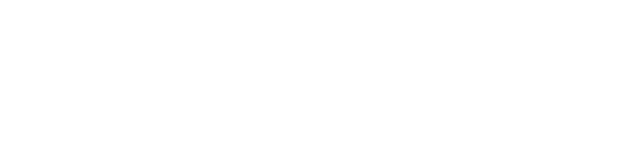
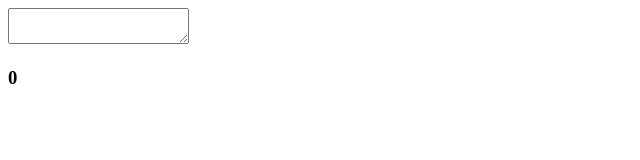
Before and after one commit to acciojob/mini-scrabble-Diptanu12, a website: page main.html in a window 1280 px wide. Shown: the whole page, without its empty margins (0-640 px from the left). Drawn offline with Linux system fonts and the light colour scheme.

Commit message:
created a submission

```diff
--- a/main.html
+++ b/main.html
@@ -7,6 +7,8 @@
 </head>
 
 <body>
+	  <textarea id="evaluatedText" oninput="countCharacters()"></textarea>
+    <h3 id="letterCount">0</h3>
 	<!-- the entire body must be written by student -->
     <script type="text/javascript" src="./script.js">
 </script>
--- a/script.js
+++ b/script.js
@@ -1 +1,6 @@
 //your code here
+function countCharacters() {
+    var text = document.getElementById('evaluatedText').value;
+    var count = text.length;
+    document.getElementById('letterCount').textContent = count;
+}
```
